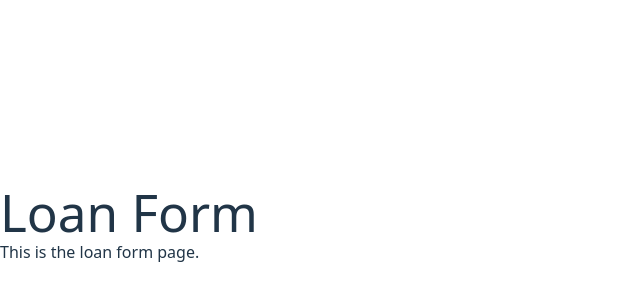
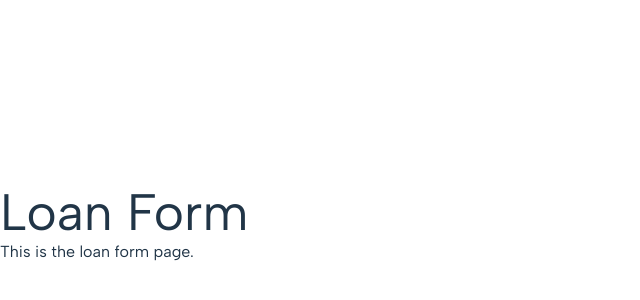
Before and after one commit to akiramorishita/clutch-exercise, a React (Vite) app: page / in a window 1280 px wide. Shown: the part 176-476 px from the top of the page, without its empty margins (0-640 px from the left). Built offline with nearby package versions, Linux system fonts and the light colour scheme.

Commit message:
Add font and colors constants

```diff
--- a/src/index.css
+++ b/src/index.css
@@ -1,3 +1,4 @@
+@import url('https://fonts.googleapis.com/css2?family=Albert+Sans:ital,wght@0,100..900;1,100..900&family=Montserrat:ital,wght@0,100..900;1,100..900&display=swap');
 @import 'tailwindcss';
 
 :root {
@@ -30,6 +31,7 @@ body {
   place-items: center;
   min-width: 320px;
   min-height: 100vh;
+  font-family: 'Albert Sans', sans-serif;
 }
 
 h1 {
@@ -68,3 +70,12 @@ button:focus-visible {
     background-color: #f9f9f9;
   }
 }
+
+@theme {
+  --color-brand-primary: #7146b5;
+
+  --color-gray-700: #585858;
+  --color-gray-800: #424242;
+
+  --color-green-0: #ebf5eb;
+}
```
